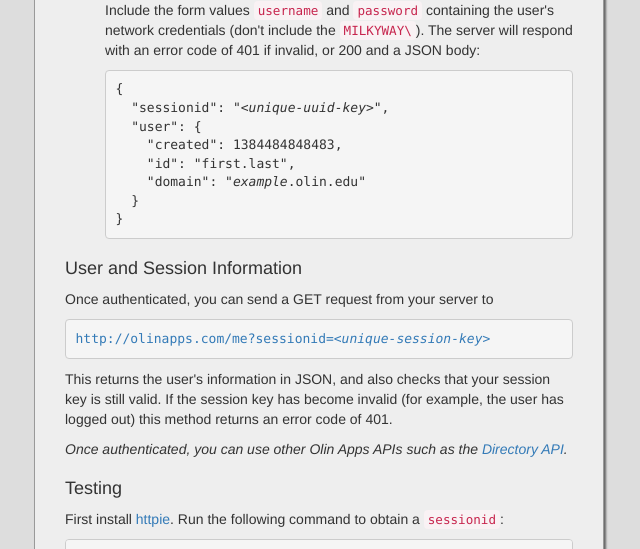
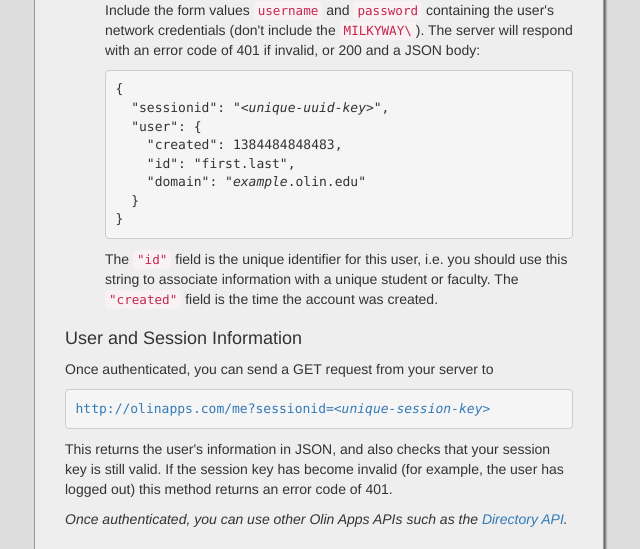
Before and after one commit to olin/olinapps, a Flask app: page /api in a window 1280 px wide. Shown: the part 571-1120 px from the top of the page, without its empty margins (321-961 px from the left). Run offline with Flask 2, Linux system fonts and the light colour scheme; parts of the project's set-up code (start-up, migrations or seed data) failed here and were passed over; some libraries are stand-ins or nearby versions.

Commit message:
Descriptions

```diff
--- a/templates/api.html
+++ b/templates/api.html
@@ -26,6 +26,7 @@
     "domain": "<i>example</i>.olin.edu"
   }
 }</pre>
+  <p>The <code>"id"</code> field is the unique identifier for this user, i.e. you should use this string to associate information with a unique student or faculty. The <code>"created"</code> field is the time the account was created.</p>
 </li></ol>
 
   </ol>
```
